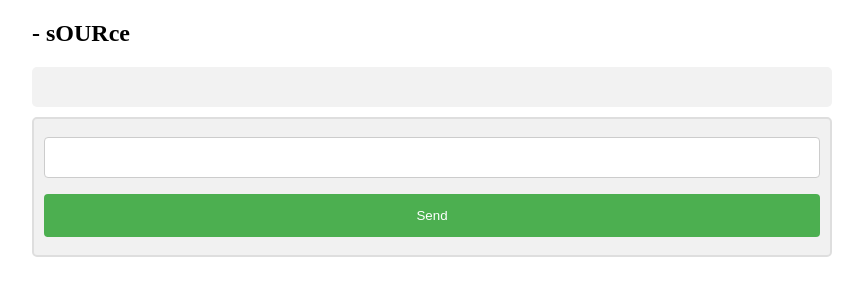
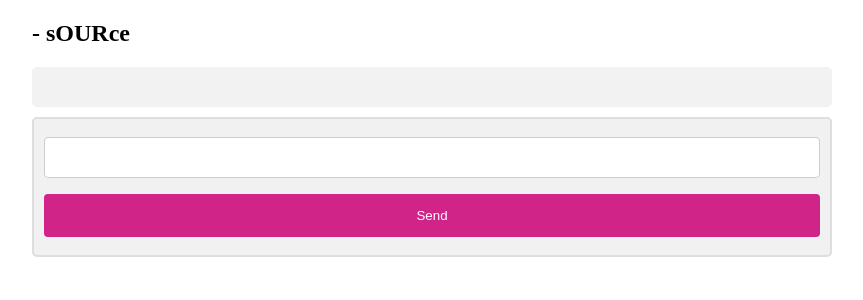
Before and after one commit to SteffySenson/sOURce, a Django app: page /1/ in a window 1280 px wide. Shown: the top 300 px of the page, without its empty margins (208-1071 px from the left). Run offline with Django 4.2, Linux system fonts and the light colour scheme; some libraries are stand-ins or nearby versions.

Commit message:
Update room.html

```diff
--- a/templates/room.html
+++ b/templates/room.html
@@ -100,7 +100,7 @@ setInterval(function(){
 
     input[type=submit] {
     width: 100%;
-    background-color: #4CAF50;
+    background-color: #d12489;
     color: white;
     padding: 14px 20px;
     margin: 8px 0;
@@ -110,7 +110,7 @@ setInterval(function(){
     }
 
     input[type=submit]:hover {
-    background-color: #45a049;
+    background-color: #d12489;
     }
 
     div {
```
